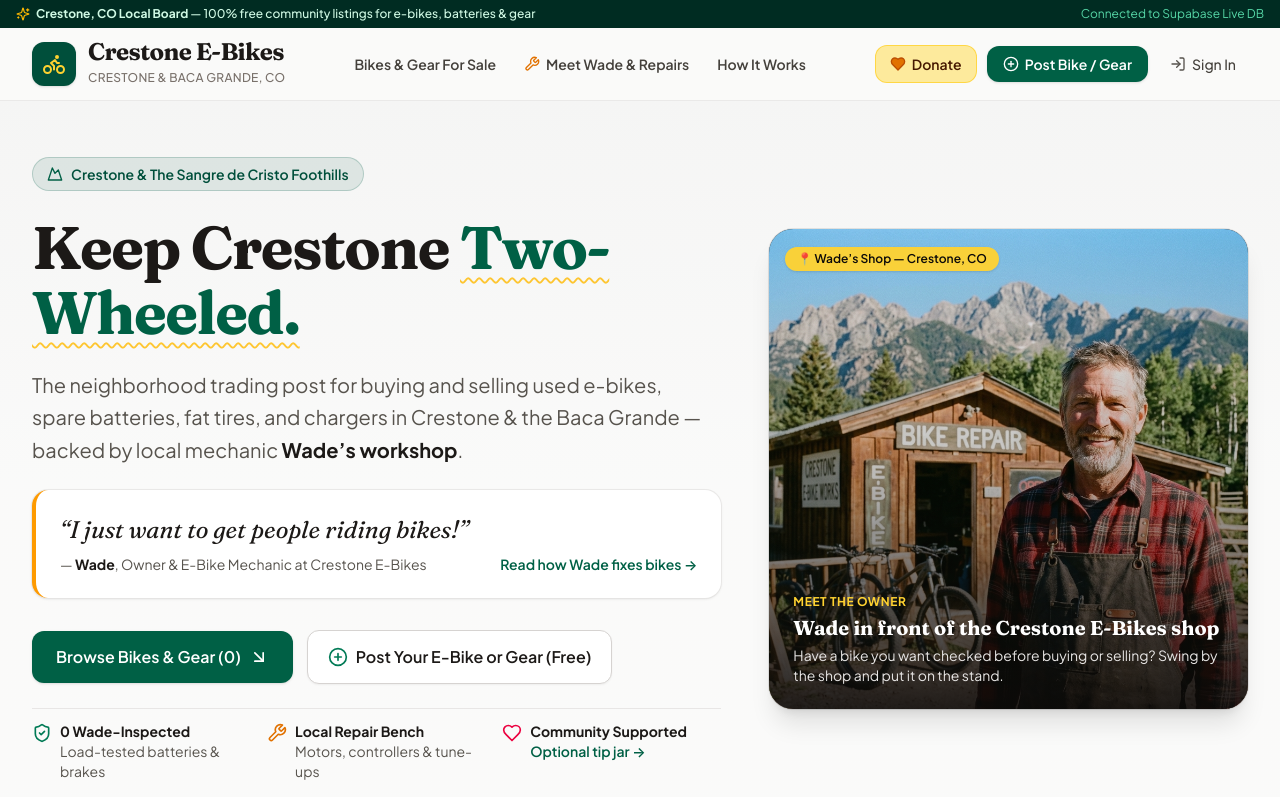
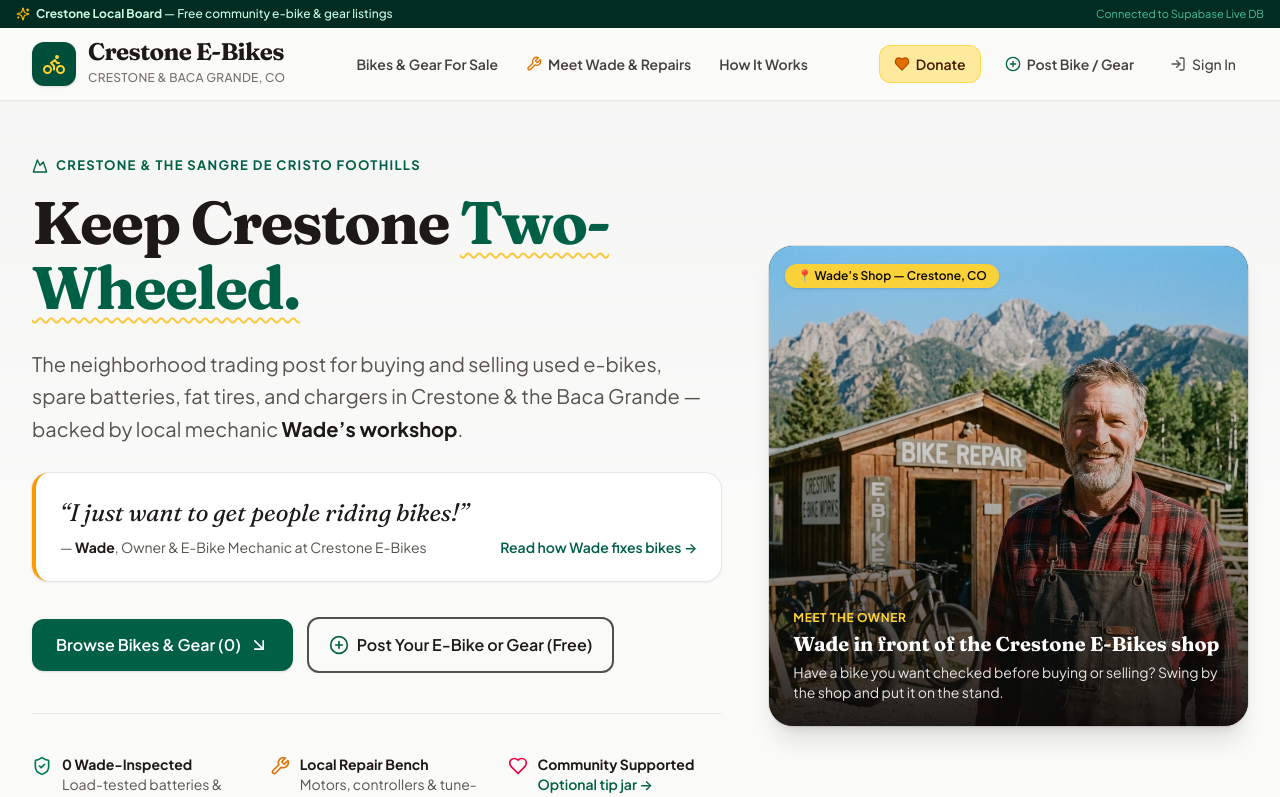
Before and after one commit to MTyson/crestone-ebikes, a React (Vite) app: page / in a window 1280 px wide. Shown: the top 797 px of the page. Built offline with nearby package versions, Linux system fonts and the light colour scheme; no server answers; the database is empty.

Commit message:
layout refinements

```diff
--- a/src/components/Hero.tsx
+++ b/src/components/Hero.tsx
@@ -20,18 +20,21 @@ export const Hero: React.FC<HeroProps> = ({
       <div className="max-w-7xl mx-auto px-4 sm:px-6 lg:px-8">
         <div className="grid grid-cols-1 lg:grid-cols-12 gap-10 lg:gap-12 items-center">
           {/* Left Column: Mission, Quote & CTA */}
-          <div className="lg:col-span-7 space-y-6">
-            <div className="inline-flex items-center gap-2 px-3.5 py-1.5 rounded-full bg-emerald-900/10 border border-emerald-800/20 text-emerald-900 text-xs sm:text-sm font-semibold">
-              <Mountain className="w-4 h-4 text-emerald-800" />
+          <div className="lg:col-span-7 space-y-6 sm:space-y-7">
+            {/* Location & Title with Breathing Room */}
+            <div className="space-y-3">
+              <div className="flex items-center gap-2 text-xs sm:text-[13px] font-bold uppercase tracking-widest text-emerald-800">
+                <Mountain className="w-4 h-4 text-emerald-800 shrink-0" />
                 <span>Crestone &amp; The Sangre de Cristo Foothills</span>
               </div>
 
-            <h1 className="font-serif-display text-4xl sm:text-5xl lg:text-6xl font-bold text-stone-900 tracking-tight leading-[1.08]">
+              <h1 className="font-serif-display text-4xl sm:text-5xl lg:text-6xl font-bold text-stone-900 tracking-tight leading-[1.08] pt-1">
                 Keep Crestone{' '}
                 <span className="text-emerald-800 underline decoration-amber-400/80 decoration-wavy decoration-2 underline-offset-8">
                   Two-Wheeled.
                 </span>
               </h1>
+            </div>
 
             <p className="text-lg sm:text-xl text-stone-600 leading-relaxed max-w-2xl">
               The neighborhood trading post for buying and selling used e-bikes, spare batteries,
@@ -57,7 +60,7 @@ export const Hero: React.FC<HeroProps> = ({
               </footer>
             </blockquote>
 
-            {/* Action Buttons */}
+            {/* Action Buttons: Solid Primary vs. Ghost/Outline Secondary */}
             <div className="flex flex-wrap items-center gap-3.5 pt-2">
               <a
                 href="#marketplace"
@@ -69,16 +72,16 @@ export const Hero: React.FC<HeroProps> = ({
 
               <button
                 onClick={onOpenPostModal}
-                className="inline-flex items-center gap-2 px-5 py-3.5 rounded-xl bg-white hover:bg-stone-100 text-stone-900 font-semibold text-base border border-stone-300 shadow-xs transition-all cursor-pointer"
+                className="inline-flex items-center gap-2 px-5 py-3.5 rounded-xl bg-transparent hover:bg-stone-200/50 text-stone-900 font-semibold text-base border-2 border-stone-800/80 hover:border-stone-900 transition-all cursor-pointer"
               >
-                <PlusCircle className="w-5 h-5 text-emerald-700" />
+                <PlusCircle className="w-5 h-5 text-emerald-800" />
                 <span>Post Your E-Bike or Gear (Free)</span>
               </button>
             </div>
 
-            {/* Trust / Quick Stats */}
-            <div className="pt-3 grid grid-cols-3 gap-4 border-t border-stone-200/90 text-xs sm:text-sm text-stone-600">
-              <div className="flex items-start gap-2">
+            {/* Trust / Quick Stats with increased vertical whitespace */}
+            <div className="pt-8 sm:pt-10 mt-8 sm:mt-10 grid grid-cols-1 sm:grid-cols-3 gap-6 border-t border-stone-200/90 text-xs sm:text-sm text-stone-600">
+              <div className="flex items-start gap-2.5">
                 <ShieldCheck className="w-5 h-5 text-emerald-700 shrink-0 mt-0.5" />
                 <div>
                   <span className="font-bold text-stone-900 block">
@@ -87,14 +90,14 @@ export const Hero: React.FC<HeroProps> = ({
                   Load-tested batteries &amp; brakes
                 </div>
               </div>
-              <div className="flex items-start gap-2">
+              <div className="flex items-start gap-2.5">
                 <Wrench className="w-5 h-5 text-amber-600 shrink-0 mt-0.5" />
                 <div>
                   <span className="font-bold text-stone-900 block">Local Repair Bench</span>
                   Motors, controllers &amp; tune-ups
                 </div>
               </div>
-              <div className="flex items-start gap-2">
+              <div className="flex items-start gap-2.5">
                 <Heart className="w-5 h-5 text-rose-600 shrink-0 mt-0.5" />
                 <div>
                   <span className="font-bold text-stone-900 block">Community Supported</span>
--- a/src/components/Navbar.tsx
+++ b/src/components/Navbar.tsx
@@ -20,19 +20,19 @@ export const Navbar: React.FC<NavbarProps> = ({
 }) => {
   return (
     <header className="sticky top-0 z-40 border-b border-stone-200/80 bg-stone-50/90 backdrop-blur-md">
-      {/* Subtle Prototype / Stack status bar */}
+      {/* Condensed Top Accent Banner */}
       <div className="bg-emerald-950 text-emerald-100 text-xs py-1.5 px-4">
-        <div className="max-w-7xl mx-auto flex flex-wrap items-center justify-between gap-2">
-          <span className="flex items-center gap-1.5 font-medium">
+        <div className="max-w-7xl mx-auto flex items-center justify-between gap-3">
+          <span className="flex items-center gap-1.5 font-medium truncate">
             <Sparkles className="w-3.5 h-3.5 text-amber-400 shrink-0" />
-            <span>
-              <strong>Crestone, CO Local Board</strong> — 100% free community listings for e-bikes, batteries &amp; gear
+            <span className="truncate">
+              <strong>Crestone Local Board</strong> — Free community e-bike &amp; gear listings
             </span>
           </span>
-          <span className="text-emerald-300/90 hidden sm:inline">
+          <span className="text-emerald-300/80 text-[11px] shrink-0 hidden md:inline">
             {isSupabaseConfigured
               ? 'Connected to Supabase Live DB'
-              : 'Interactive Prototype Mode (Supabase + Magic Link Ready)'}
+              : 'Interactive Prototype • Supabase & Magic Link Ready'}
           </span>
         </div>
       </div>
@@ -83,9 +83,9 @@ export const Navbar: React.FC<NavbarProps> = ({
 
           <button
             onClick={onOpenPostModal}
-            className="inline-flex items-center gap-1.5 px-4 py-2 rounded-xl text-xs sm:text-sm font-semibold text-white bg-emerald-800 hover:bg-emerald-700 shadow-sm transition-colors cursor-pointer"
+            className="inline-flex items-center gap-1.5 px-3.5 py-2 rounded-xl text-xs sm:text-sm font-semibold text-stone-700 hover:text-emerald-800 hover:bg-stone-200/50 transition-colors cursor-pointer"
           >
-            <PlusCircle className="w-4 h-4" />
+            <PlusCircle className="w-4 h-4 text-emerald-800" />
             <span>Post Bike / Gear</span>
           </button>
 
```
Lines whose indentation alone changed are shown as unchanged.
